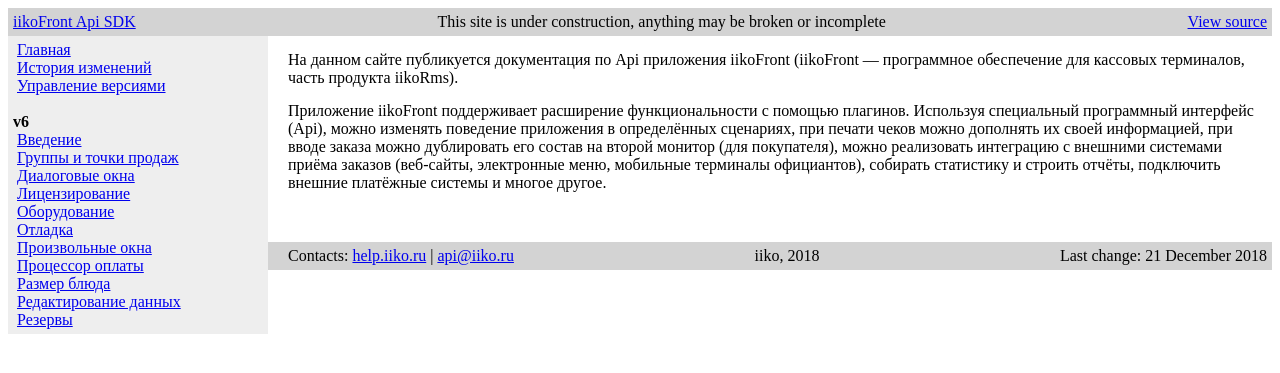
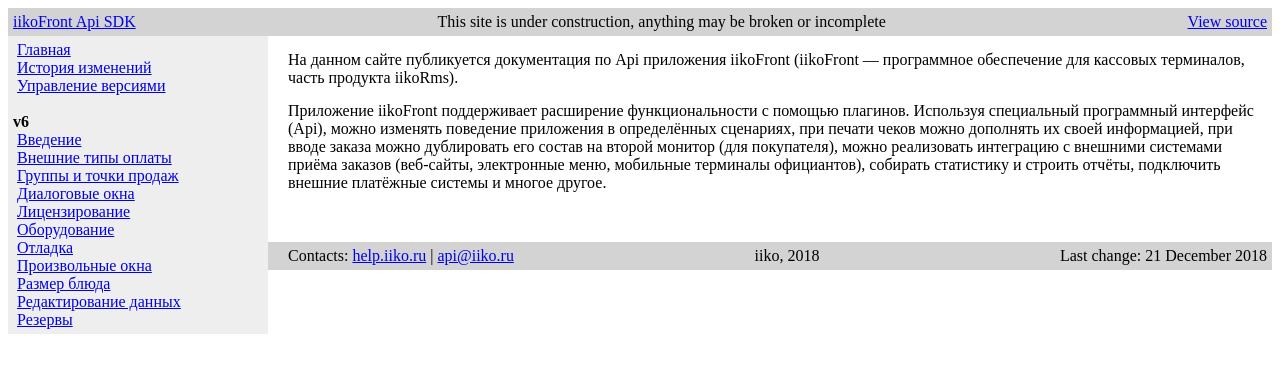
Before and after one commit to iiko/front.api.doc, a Jekyll site: the page built from index.md, in a window 1280 px wide. Shown: the top 373 px of the page. Built offline with Jekyll 4.4.1, drawn with Linux system fonts in a browser that asks for light colours.

Commit message:
Update v6/ru/PaymentProcessor.md
Co-Authored-By: ierof <babasya@gmail.com>

```diff
--- a/v6/ru/PaymentProcessor.md
+++ b/v6/ru/PaymentProcessor.md
@@ -1,5 +1,5 @@
 ---
-title: Процессор оплаты
+title: Внешние типы оплаты
 layout: default
 ---
 # Оплата плагинным типом оплаты
```
